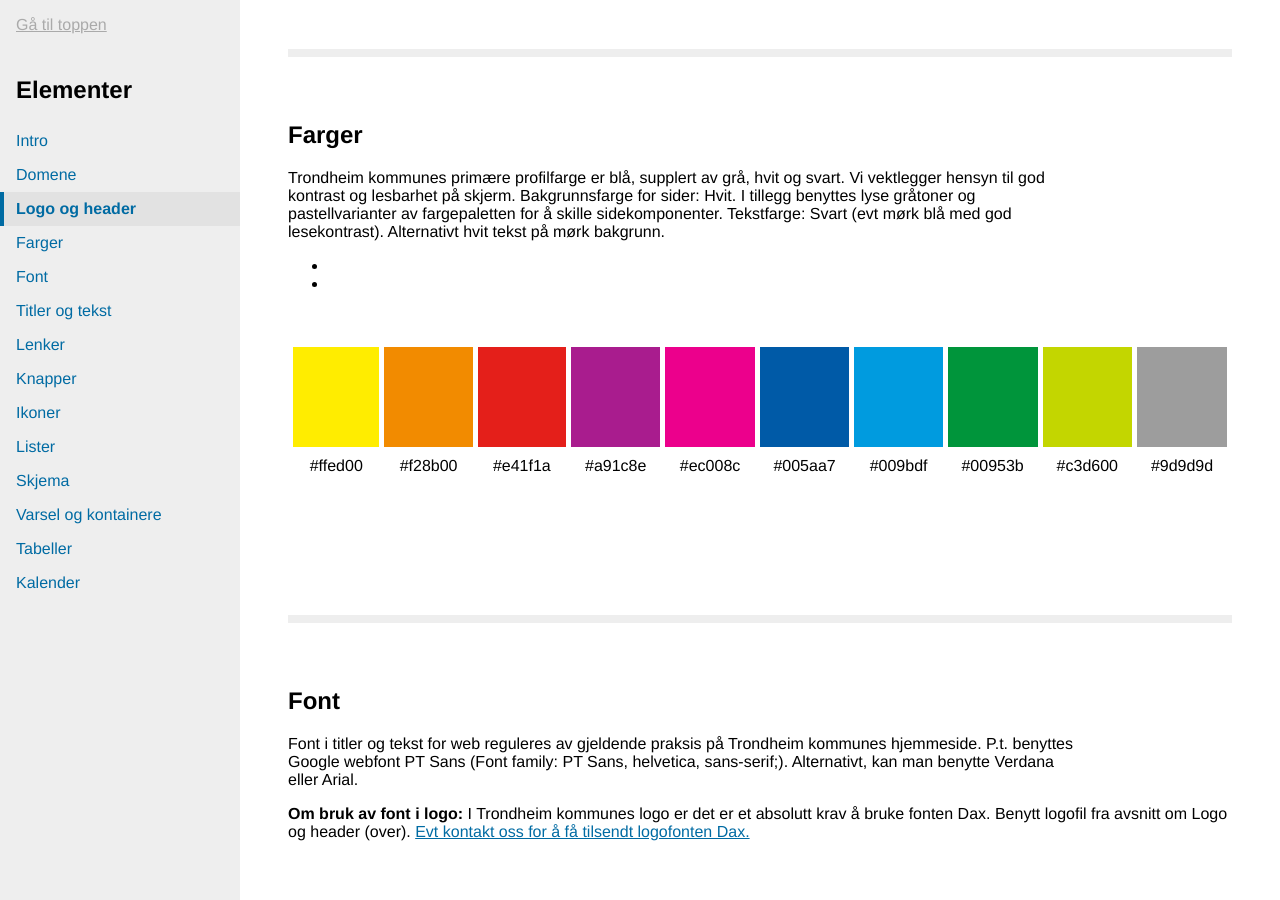
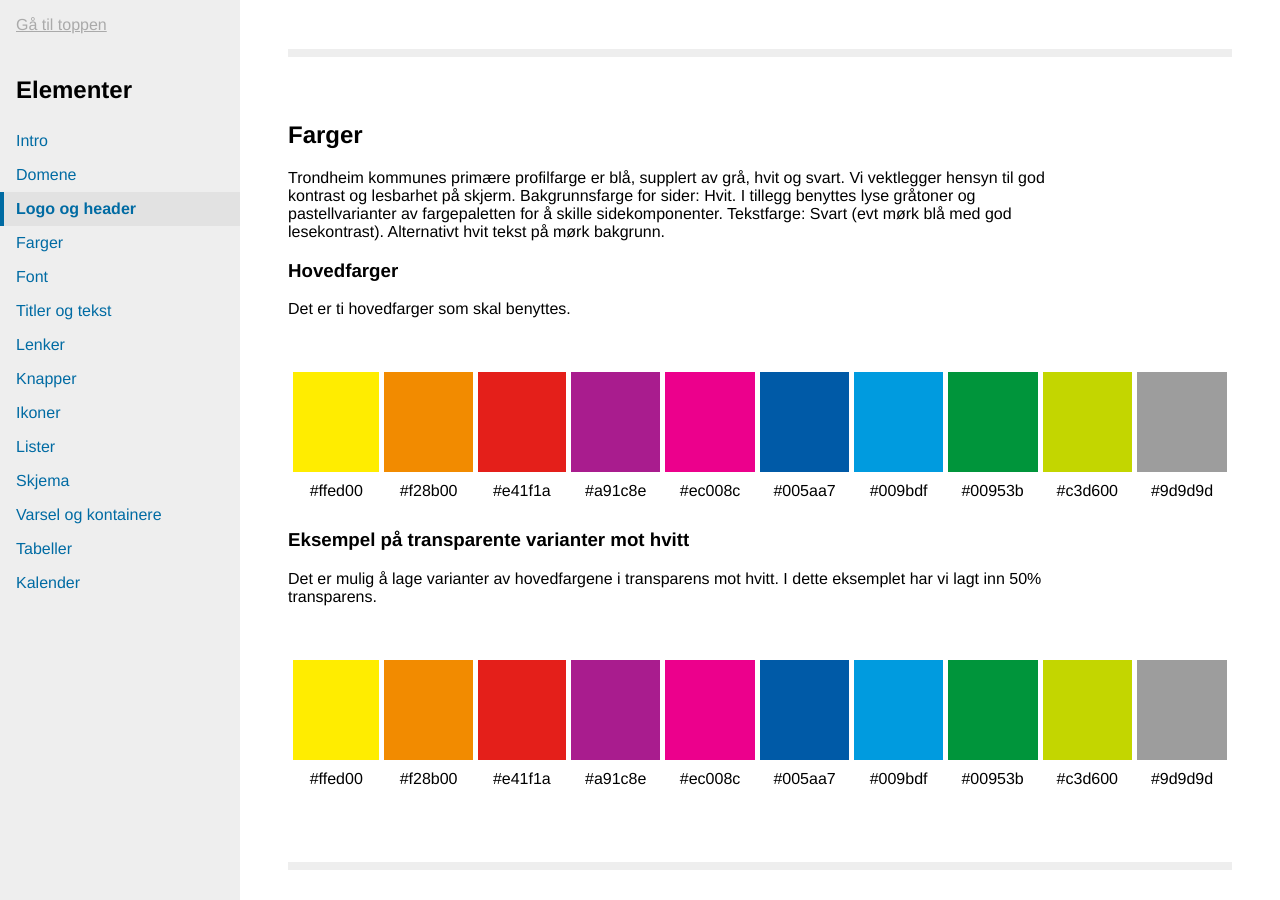
Before and after one commit to rskjonbe/styleguide, a Jekyll site: the page built from versjon/1.1/index.html, in a window 1280 px wide and 900 px high, scrolled down 1118 px. Built offline with Jekyll 4.4.1, drawn with Linux system fonts in a browser that asks for light colours.

Commit message:
Opprette tabell for transparente farger

```diff
--- a/versjon/1.1/farger.html
+++ b/versjon/1.1/farger.html
@@ -3,12 +3,9 @@
 <p class="chapter-lead">Trondheim kommunes primære profilfarge er blå, supplert av grå, hvit og svart. Vi vektlegger hensyn til god kontrast og lesbarhet på skjerm. Bakgrunnsfarge for sider: Hvit. I tillegg benyttes lyse gråtoner og pastellvarianter av fargepaletten for å skille sidekomponenter.
 Tekstfarge: Svart (evt mørk blå med god lesekontrast). Alternativt hvit tekst på mørk bakgrunn.
 </p>
-
-<ul>
-	<li></li>
-	<li></li>
-</ul>
-
+<h3>Hovedfarger</h3>
+<p class="chapter-lead">Det er ti hovedfarger som skal benyttes.
+</p>
 <table border="0" cellspacing="5" cellpadding="5" summary="Fargepalett og fargekoder for utviklere">
 <thead>
 <tr><th>&nbsp;</th><th>&nbsp;</th><th>&nbsp;</th><th>&nbsp;</th><th>&nbsp;</th><th>&nbsp;</th><th>&nbsp;</th><th>&nbsp;</th><th>&nbsp;</th><th>&nbsp;</th></tr>
@@ -38,29 +35,39 @@
 <td>#c3d600</td>
 <td>#9d9d9d</td>
 </tr>
+</tbody>
+</table>
+<h3>Eksempel på transparente varianter mot hvitt</h3>
+<p class="chapter-lead">Det er mulig å lage varianter av hovedfargene i transparens mot hvitt. I dette eksemplet har vi lagt inn 50% transparens.
+</p>
+<table border="0" cellspacing="5" cellpadding="5" summary="Fargepalett og fargekoder for utviklere">
+<thead>
+<tr><th>&nbsp;</th><th>&nbsp;</th><th>&nbsp;</th><th>&nbsp;</th><th>&nbsp;</th><th>&nbsp;</th><th>&nbsp;</th><th>&nbsp;</th><th>&nbsp;</th><th>&nbsp;</th></tr>
+</thead>
+<tbody>
 <tr valign="top">
-<td>&nbsp;</td>
-<td>&nbsp;</td>
-<td>&nbsp;</td>
-<td>&nbsp;</td>
-<td>&nbsp;</td>
-<td>&nbsp;</td>
-<td>&nbsp;</td>
-<td>&nbsp;</td>
-<td>&nbsp;</td>
-<td>&nbsp;</td>
+<td height="100" width="100" bgcolor="#ffed00">&nbsp;</td>
+<td height="100" width="100" bgcolor="#f28b00">&nbsp;</td>
+<td height="100" width="100" bgcolor="#e41f1a">&nbsp;</td>
+<td height="100" width="100" bgcolor="#a91c8e">&nbsp;</td>
+<td height="100" width="100" bgcolor="#ec008c">&nbsp;</td>
+<td height="100" width="100" bgcolor="#005aa7">&nbsp;</td>
+<td height="100" width="100" bgcolor="#009bdf">&nbsp;</td>
+<td height="100" width="100" bgcolor="#00953b">&nbsp;</td>
+<td height="100" width="100" bgcolor="#c3d600">&nbsp;</td>
+<td height="100" width="100" bgcolor="#9d9d9d">&nbsp;</td>
 </tr>
-<tr valign="top">
-<td>&nbsp;</td>
-<td>&nbsp;</td>
-<td>&nbsp;</td>
-<td>&nbsp;</td>
-<td>&nbsp;</td>
-<td>&nbsp;</td>
-<td>&nbsp;</td>
-<td>&nbsp;</td>
-<td>&nbsp;</td>
-<td>&nbsp;</td>
+<tr style="text-align:center">
+<td>#ffed00</td>
+<td>#f28b00</td>
+<td>#e41f1a</td>
+<td>#a91c8e</td>
+<td>#ec008c</td>
+<td>#005aa7</td>
+<td>#009bdf</td>
+<td>#00953b</td>
+<td>#c3d600</td>
+<td>#9d9d9d</td>
 </tr>
 </tbody>
 </table>
```
